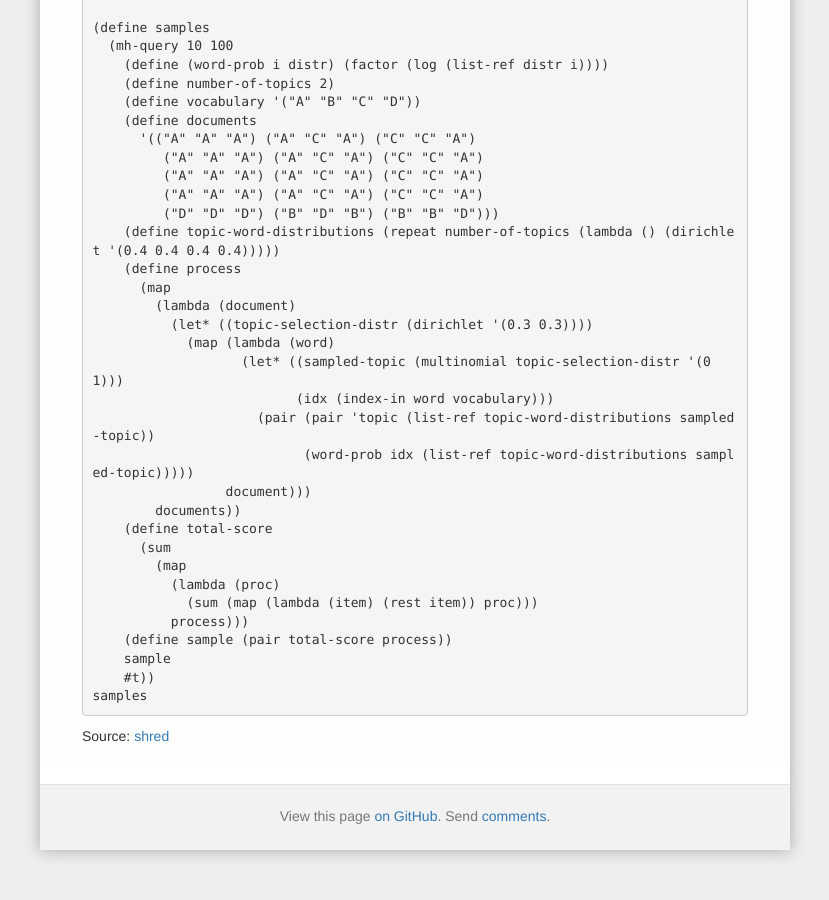
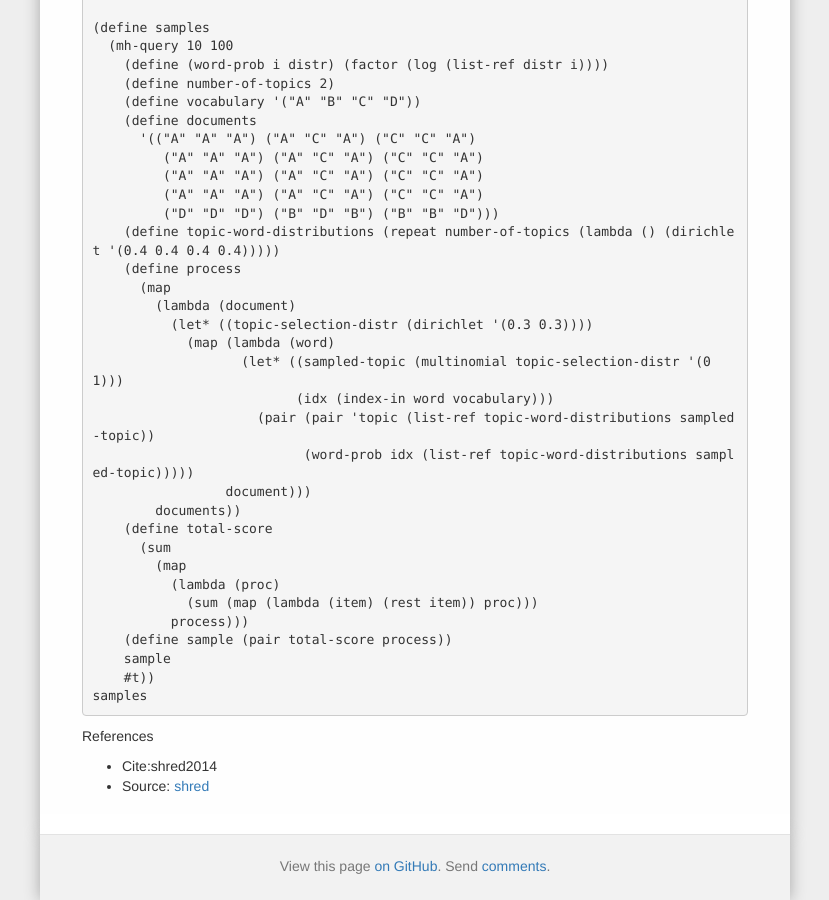
Before and after one commit to forestdb/forestdb.org, a Jekyll site: the page built from models/lda-bench.md, in a window 1280 px wide and 900 px high, scrolled down 946 px. Shown: the whole window, without its empty margins (225-1054 px from the left). Built offline with Jekyll 4.4.1, drawn with Linux system fonts in a browser that asks for light colours; nearby versions of some CDN libraries; a script that is not in the unit is left out.

Commit message:
Update lda-bench.md

```diff
--- a/models/lda-bench.md
+++ b/models/lda-bench.md
@@ -84,4 +84,7 @@
         #t))
     samples
 
-Source: [shred](https://github.com/LFY/shred/blob/master/benchmarks/topic-lda.ss)
+References
+
+- Cite:shred2014
+- Source: [shred](https://github.com/LFY/shred/blob/master/benchmarks/topic-lda.ss)
```
